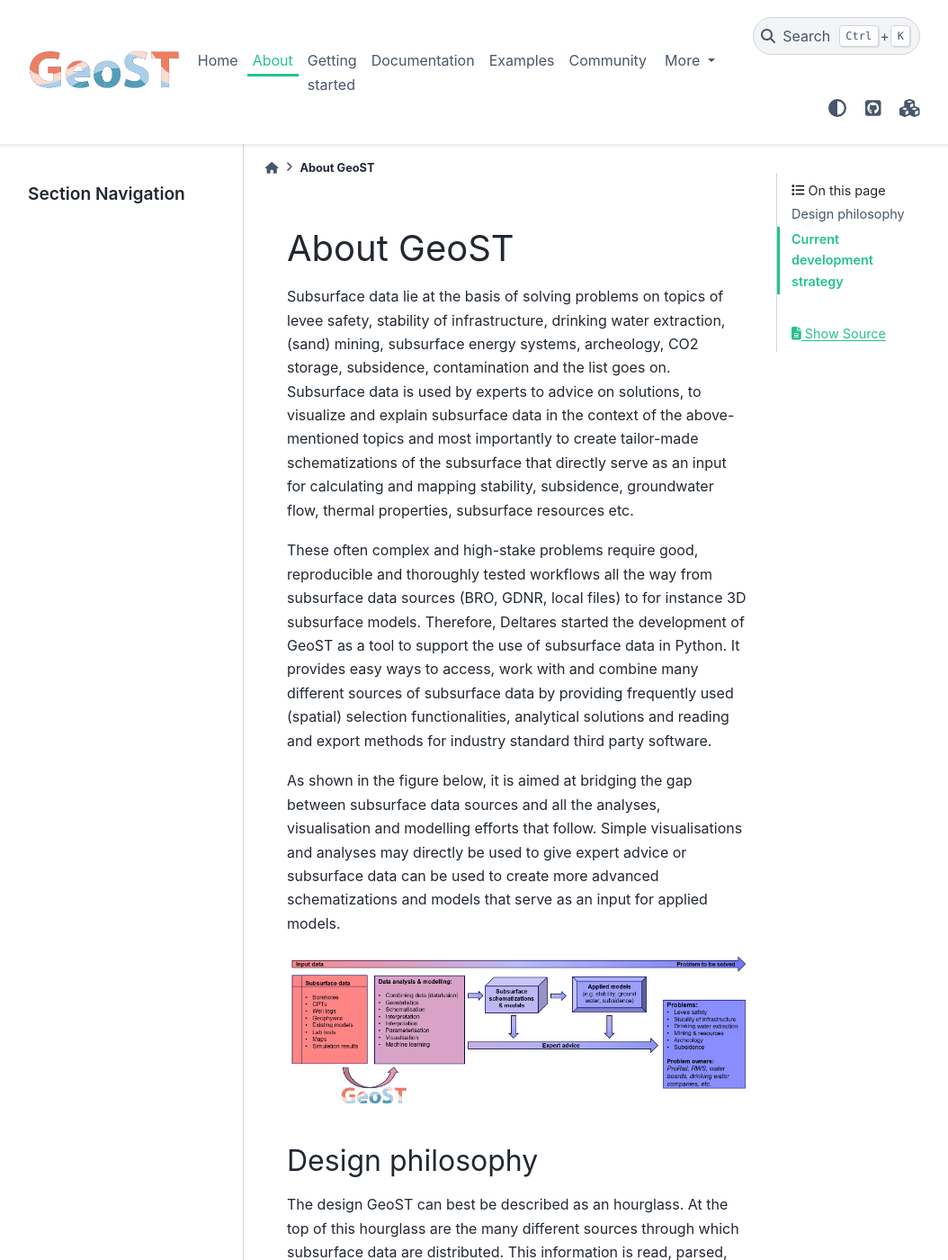
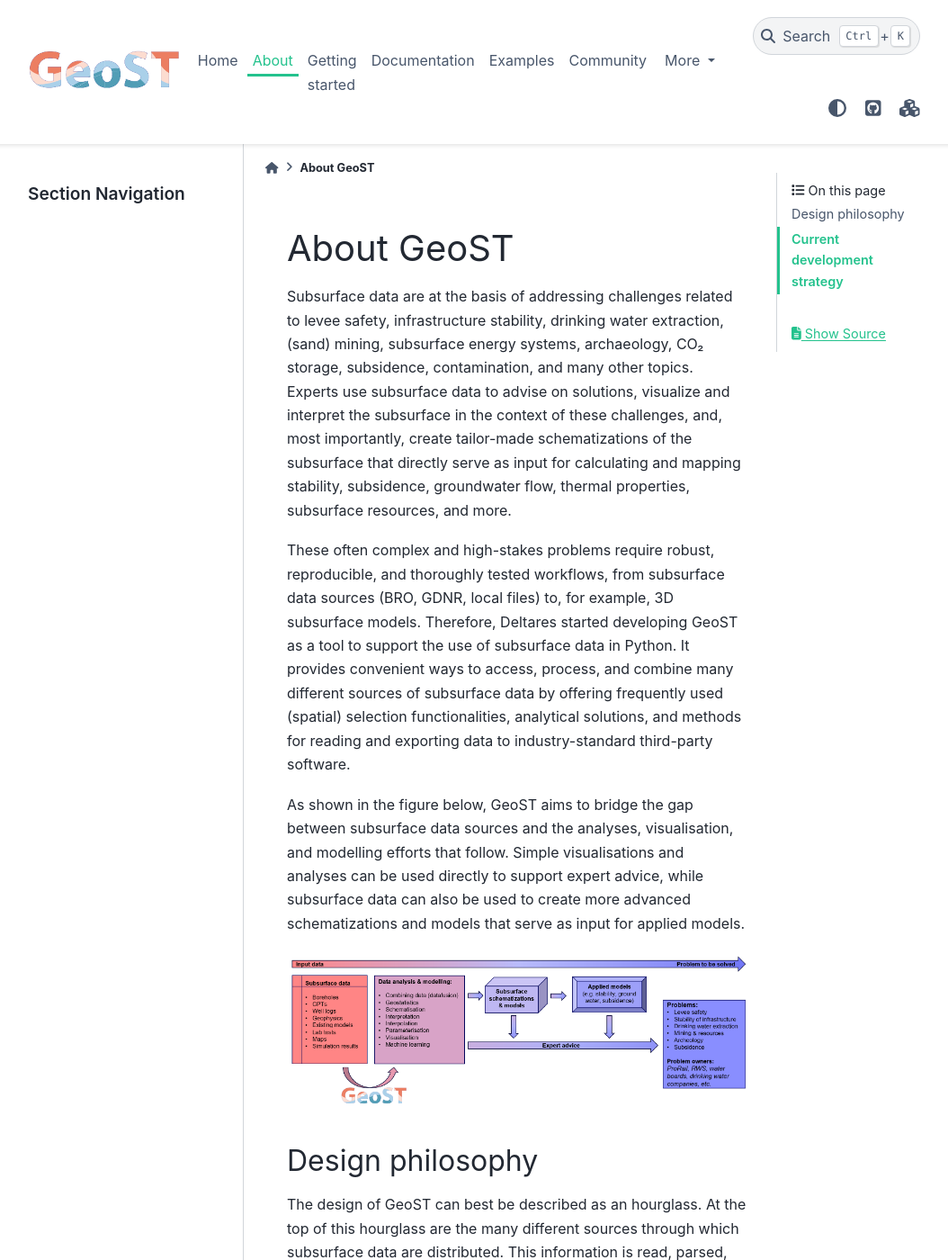
Before and after one commit to Deltares-research/geost, a Sphinx documentation site: the page built from docs/about.md, in a window 1280 px wide and 1400 px high. Shown: the whole window at 90% size, without its empty margins (113-1167 px from the left). Built offline with Sphinx 7.4.7 and the PyData theme 0.15.4, drawn with Linux system fonts in a browser that asks for light colours; some of the changed text lies outside the part shown.

Commit message:
Grammar updates docs

````diff
--- a/docs/about.md
+++ b/docs/about.md
@@ -7,48 +7,53 @@
 ---
 ```
 
-Subsurface data lie at the basis of solving problems on topics of levee safety, stability
-of infrastructure, drinking water extraction, (sand) mining, subsurface energy systems,
-archeology, CO2 storage, subsidence, contamination and the list goes on. Subsurface data
-is used by experts to advice on solutions, to visualize and explain subsurface data in the
-context of the above-mentioned topics and most importantly to create tailor-made schematizations
-of the subsurface that directly serve as an input for calculating and mapping stability,
-subsidence, groundwater flow, thermal properties, subsurface resources etc.
+Subsurface data are at the basis of addressing challenges related to levee safety, infrastructure
+stability, drinking water extraction, (sand) mining, subsurface energy systems, archaeology, CO₂
+storage, subsidence, contamination, and many other topics. Experts use subsurface data to advise
+on solutions, visualize and interpret the subsurface in the context of these challenges, and,
+most importantly, create tailor-made schematizations of the subsurface that directly serve as
+input for calculating and mapping stability, subsidence, groundwater flow, thermal properties,
+subsurface resources, and more.
 
-These often complex and high-stake problems require good, reproducible and thoroughly
-tested workflows all the way from subsurface data sources (BRO, GDNR, local files) to for
-instance 3D subsurface models. Therefore, Deltares started the development of GeoST as a
-tool to support the use of subsurface data in Python. It provides easy ways to access, work
-with and combine many different sources of subsurface data by providing frequently used (spatial)
-selection functionalities, analytical solutions and reading and export methods for industry
-standard third party software.
+These often complex and high-stakes problems require robust, reproducible, and thoroughly
+tested workflows, from subsurface data sources (BRO, GDNR, local files) to, for example,
+3D subsurface models. Therefore, Deltares started developing GeoST as a tool to support the
+use of subsurface data in Python. It provides convenient ways to access, process, and combine
+many different sources of subsurface data by offering frequently used (spatial) selection
+functionalities, analytical solutions, and methods for reading and exporting data to
+industry-standard third-party software.
 
-As shown in the figure below, it is aimed at bridging the gap between subsurface data sources
-and all the analyses, visualisation and modelling efforts that follow. Simple visualisations
-and analyses may directly be used to give expert advice or subsurface data can be used to
-create more advanced schematizations and models that serve as an input for applied models.
+As shown in the figure below, GeoST aims to bridge the gap between subsurface data sources
+and the analyses, visualisation, and modelling efforts that follow. Simple visualisations
+and analyses can be used directly to support expert advice, while subsurface data can also
+be used to create more advanced schematizations and models that serve as input for applied
+models.
 
 <p align="left">
     <img src="_static/data_to_solution.png" alt="Data to solution" title="Data to solution" width="1000" />
 </p>
 
 ## Design philosophy
-The design GeoST can best be described as an hourglass. At the top of this hourglass are
+
+The design of GeoST can best be described as an hourglass. At the top of this hourglass are
 the many different sources through which subsurface data are distributed. This information
-is read, parsed, validated and subsequently stored in standarized data objects (the neck
-of the hourglass). From here the user can apply basic and commonly used functionality on
-the loaded data. Think of making selections, combining data, conversions, slicing operations etc.
-The results can then be exported to various formats and/or be further used in different
-softwares and tools, depending on the task at hand.
+is read, parsed, validated, and subsequently stored in standardized data objects (the neck
+of the hourglass). From there, users can apply basic and commonly used functionality to the
+loaded data, such as making selections, combining data, performing conversions, and carrying
+out slicing operations.
 
-At the basis of the internal data structures lie simple Pandas DataFrames, allowing the
-more advanced user to go far beyond the standard set of methods that GeoST offers.
+The results can then be exported in various formats and/or further used in different software
+and tools, depending on the task at hand.
+
+At the core of the internal data structures are simple Pandas DataFrames, allowing more
+advanced users to go far beyond the standard set of methods offered by GeoST.
 
 <p align="center">
     <img src="_static/hourglass.png" alt="Data to solution" title="Data to solution" width="500" />
 </p>
 
 ## Current development strategy
+
 GeoST is being developed incrementally based on project needs. This means that every time
 we require certain functionality within a project, we identify which part of this
 functionality is eligible for addition to GeoST. This part is then developed to the high
--- a/pyproject.toml
+++ b/pyproject.toml
@@ -94,6 +94,7 @@
 myst-parser = "*"
 pydata-sphinx-theme = "*"
 sphinx-design = "*"
+sphinx-autobuild = "*"
 myst-nb = "*"
 pooch = "*"
 pre-commit = "*"
@@ -105,6 +106,7 @@
 [tool.pixi.tasks]
 test = "python -m pytest --verbose --cov=geost --cov-report xml --cov-report term"
 docs = "sphinx-build -b html docs ./docs/build"
+serve-docs = "sphinx-autobuild docs ./docs/build --open-browser"
 format = "black ."
 lint = "ruff check --fix ./geost"
 rm-jupyter = "rm -rf ./docs/jupyter_execute"
````
Also changed, not shown: README.md (+1 -1 lines), docs/api_reference.md (+1 -1 lines), docs/getting_started.md (+3 -1 lines), docs/index.md (+9 -6 lines), docs/examples/boreholes_geotop_3d.ipynb, docs/examples/bro_soil_cores.ipynb, docs/getting_started/introduction.ipynb, docs/user_guide/data_structures.ipynb, docs/user_guide/read_xml.ipynb, docs/user_guide/survey_data.ipynb, 4 other files.
